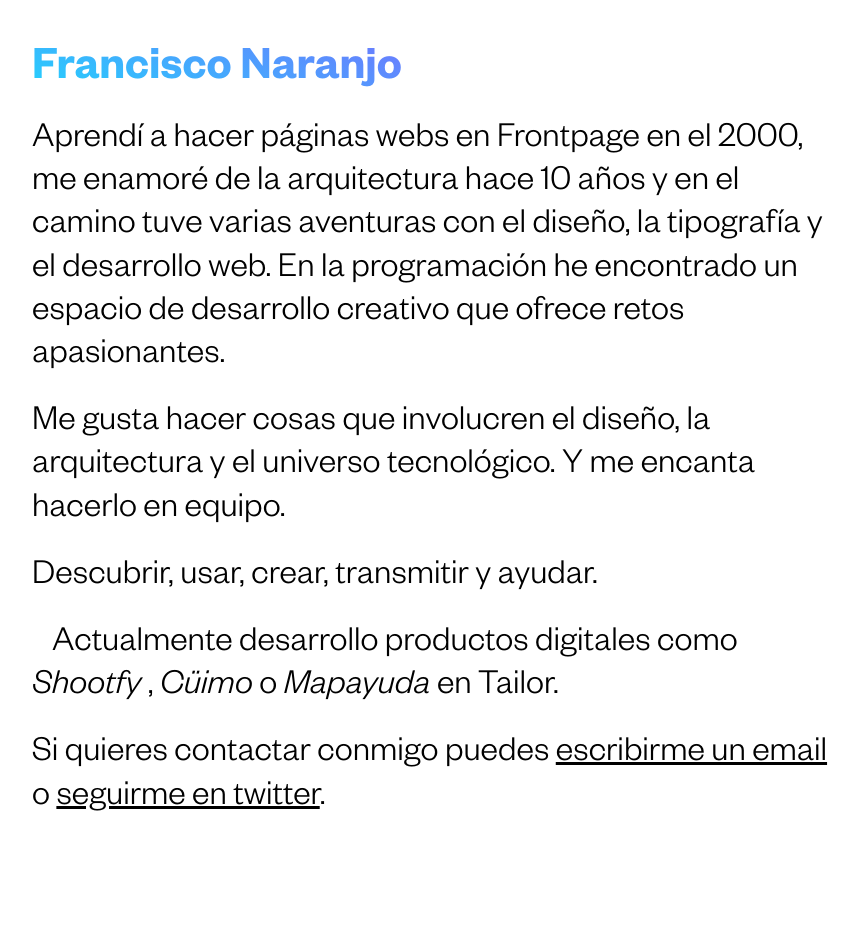
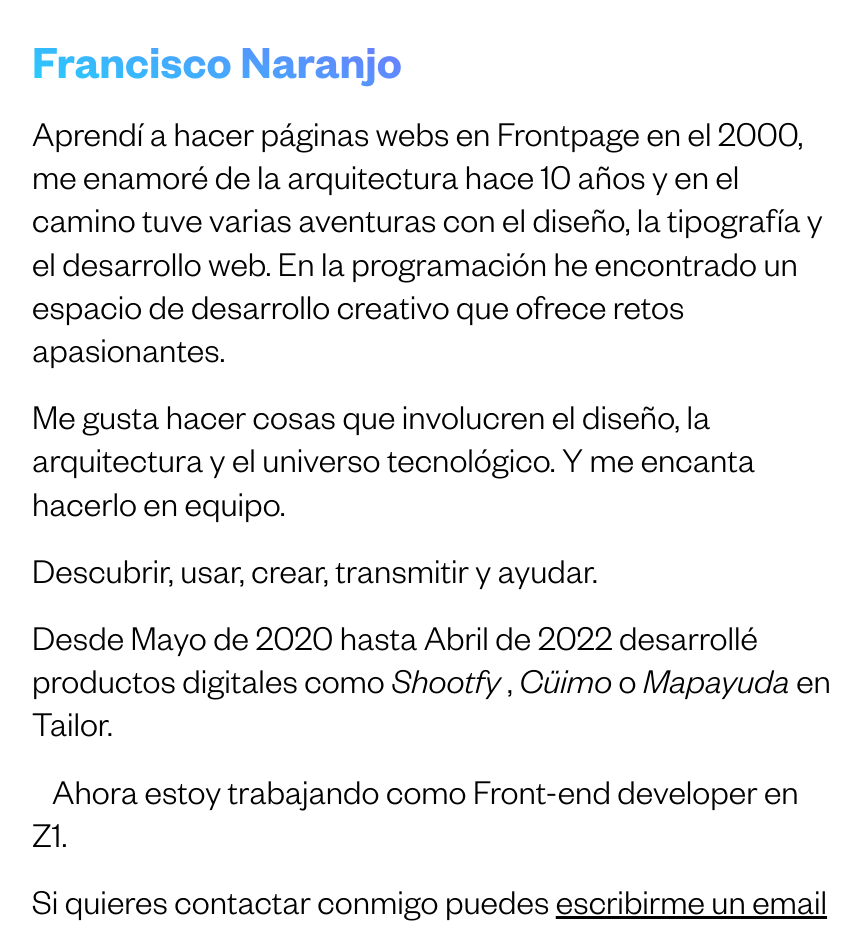
Before and after one commit to f-naranjo/fnaranjo, a Next.js app: page / in a window 1280 px wide. Shown: the top 932 px of the page, without its empty margins (16-876 px from the left). Before the commit the page ends 893 px from the top, so only its background shows below. Built offline with nearby package versions, Linux system fonts and the light colour scheme.

Commit message:
feat: update working status

```diff
--- a/pages/index.js
+++ b/pages/index.js
@@ -84,6 +84,11 @@ max-width:1000px;
     color:#0F1B51;
   }
 }
+.z1{
+  :hover{
+    color:#0f0322;
+  }
+}
 @media screen and (min-width:768px){
 padding:48px 48px;
 }
@@ -119,7 +124,8 @@ export default function Home() {
       <Text>Aprendí a hacer páginas webs en Frontpage en el 2000, me enamoré de la arquitectura hace 10 años y en el camino tuve varias aventuras con el diseño, la tipografía y el desarrollo web. En la programación he encontrado un espacio de desarrollo creativo que ofrece retos apasionantes.</Text>
       <Text>Me gusta hacer cosas que involucren el diseño, la arquitectura y el universo tecnológico. Y me encanta hacerlo en equipo.</Text>
       <Text>Descubrir, usar, crear, transmitir y ayudar.</Text>
-      <Text> <Circle/>Actualmente desarrollo productos digitales como <TextLink as="a" href="https://shootfy.com" target="_blank" className="shootfy">Shootfy</TextLink> ,  <TextLink as="a" href="https://cuimo.es"  className="cuimo">Cüimo</TextLink>  o <TextLink as="a" href="https://mapayuda.org" target="_blank" className="mapayuda">Mapayuda</TextLink> en  <Text as="a" href="https://tailor-hub.com" target="_blank" className="tailor">Tailor</Text>.</Text>
+      <Text> Desde Mayo de 2020 hasta Abril de 2022 desarrollé productos digitales como <TextLink as="a" href="https://shootfy.com" target="_blank" className="shootfy">Shootfy</TextLink> ,  <TextLink as="a" href="https://cuimo.es"  className="cuimo">Cüimo</TextLink>  o <TextLink as="a" href="https://mapayuda.org" target="_blank" className="mapayuda">Mapayuda</TextLink> en  <Text as="a" href="https://tailor-hub.com" target="_blank" className="tailor">Tailor</Text>.</Text>
+      <Text> <Circle/>Ahora estoy trabajando como Front-end developer en <Text as="a" href="https://z1.digital" target="_blank" className="z1">Z1</Text>.</Text>
       <Text>Si quieres contactar conmigo puedes <SocialLink as="a" href="mailto:fran@fnaranjo.dev">escribirme un email</SocialLink> o <SocialLink as="a" href="https://twitter.com/frannaran" target="_blank">seguirme en twitter</SocialLink>.</Text>
       </MainWrapper>
     </Page>
--- a/styles/global-style.js
+++ b/styles/global-style.js
@@ -174,7 +174,7 @@ html {
     background-color: ${({ background }) => background || 'ffffff'};
 }
 body {
-  font-family: 'Founders Grotesk Light';
+  font-family: 'Founders Grotesk Light', sans-serif;
   background-color: ${({ background }) => background || 'ffffff'};
 }
 
```
